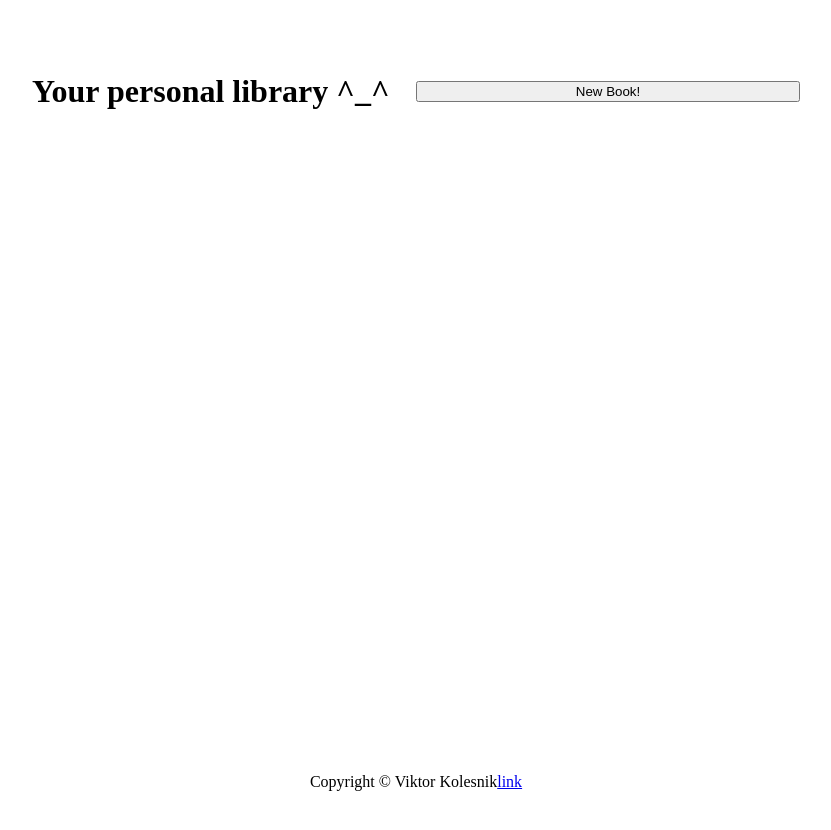
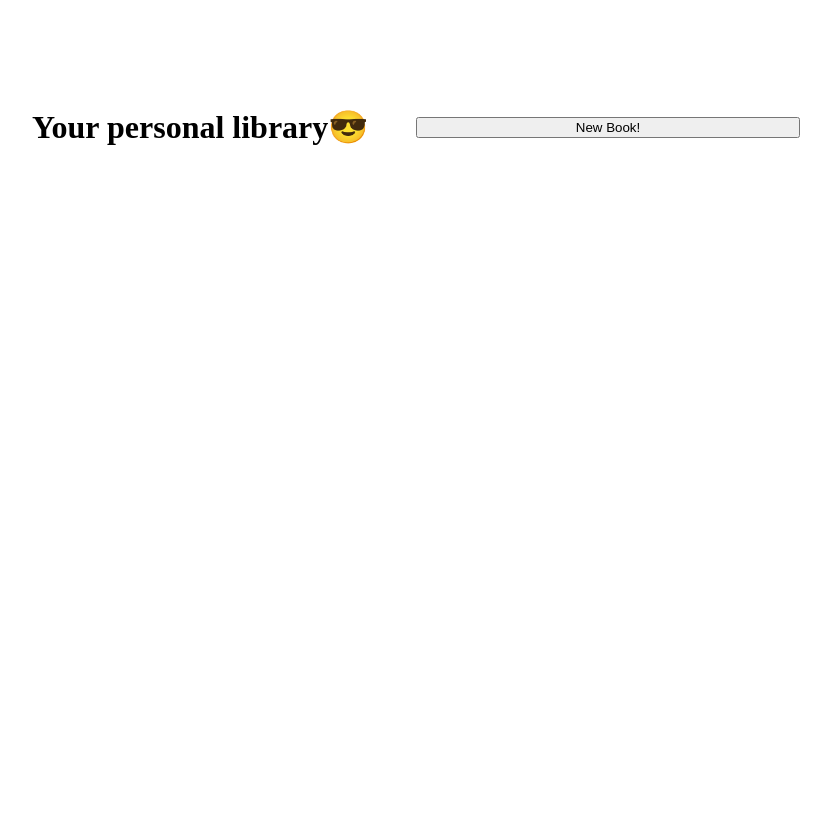
Before and after one commit to B1aho/library-app, a website: page index.html in a window 1280 px wide. Shown: the whole page, without its empty margins (224-1055 px from the left). Before the commit the page ends 800 px from the top, so only its background shows below. Drawn offline with Linux system fonts and the light colour scheme.

Commit message:
Remove footer

```diff
--- a/index.html
+++ b/index.html
@@ -12,7 +12,7 @@
 <body>
     <div class="content">
         <header>
-            <h1>Your personal library ^_^</h1>
+            <h1>Your personal library😎</h1>
             <button class="main-btn">New Book!</button>
         </header>
         <main>
@@ -30,9 +30,11 @@
             <div id="book-cards"></div>
         </main>
     </div>
+    <!--
     <footer>
         Copyright © Viktor Kolesnik <a href="https://github.com/B1aho">link</a>
     </footer>
+    -->
 </body>
 
 </html>
--- a/style.css
+++ b/style.css
@@ -5,6 +5,7 @@ body {
     margin: 0;
     box-sizing: border-box;
     min-height: 100vh;
+    font-family: : Georgia, 'Times New Roman', Times, serif;
 }
 
 footer, header {
@@ -12,7 +13,8 @@ footer, header {
 }
 
 .content {
-    flex: 10 1 0;
+    min-height: 100vh;
+    display: flex;
     padding: 4% 20% 0;
     flex-direction: column;
 }
@@ -29,7 +31,7 @@ header {
     flex: 1 1 0;
     justify-content: space-between;
     align-items: center;
-    padding-bottom: 10%;
+    padding-bottom: 5%;
 }
 
 header > * {
@@ -43,7 +45,7 @@ main {
 #book-cards {
     display: grid;
     grid-template-columns: repeat(3, 1fr);
-    gap: 5%;
+    grid-gap: 5%;
 }
 
 #book-cards > * {
```
